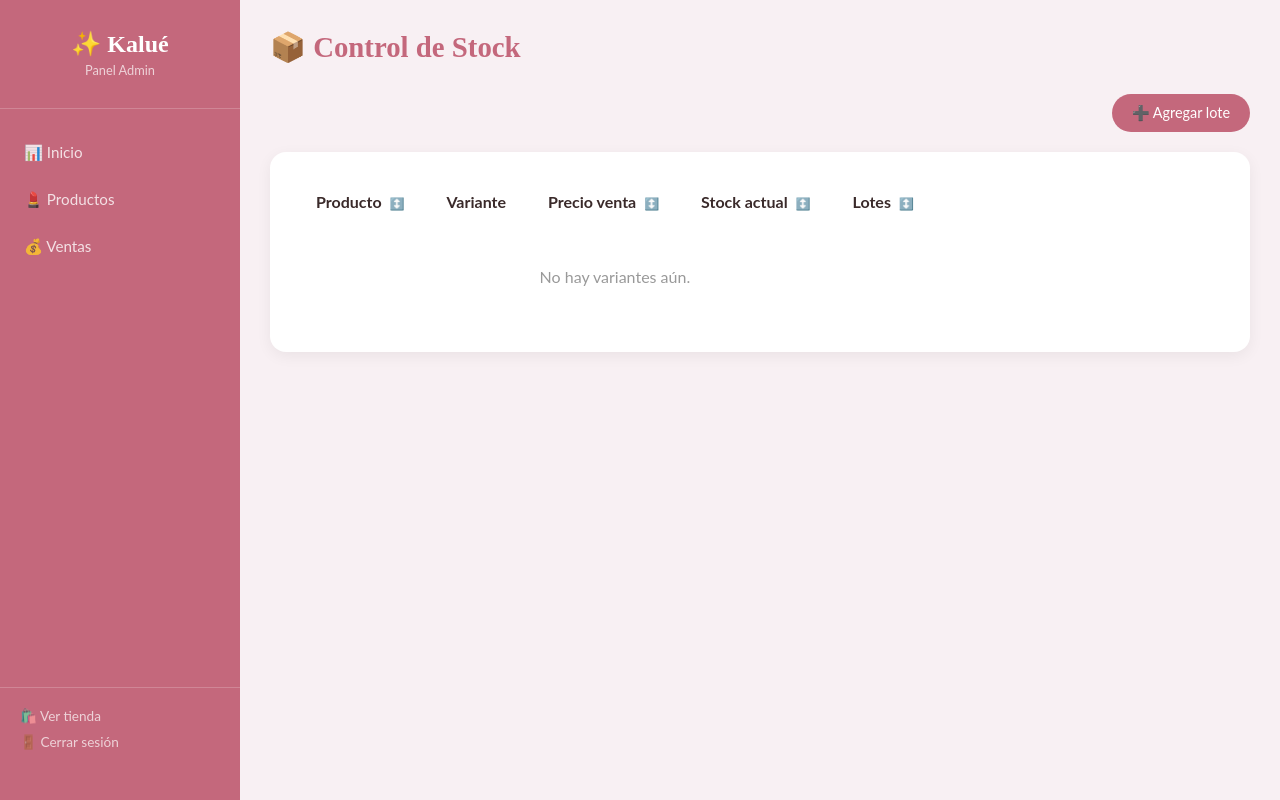
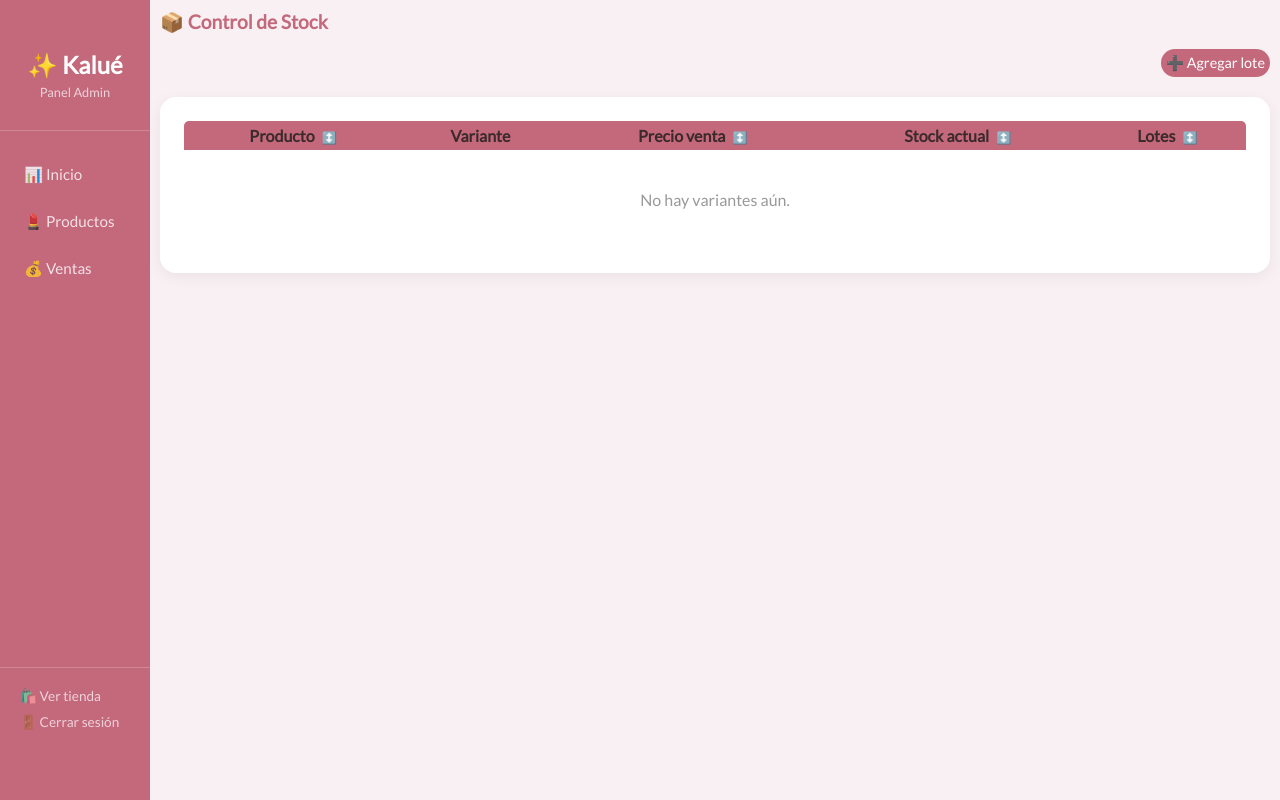
Before and after one commit to ivancaceresfl/Kalue_Beauty_Store_Django, a Django app: template templates/dashboard/stock.html in a window 1280 px wide. Run offline with Django 5.2, Linux system fonts and the light colour scheme; the template is opened without the code that fills it, so the values that code supplies are empty.

Commit message:
actualizaciones de la vista de los dashboard

```diff
--- a/static/css/dashboard.css
+++ b/static/css/dashboard.css
@@ -1,21 +1,26 @@
+@import url('https://fonts.googleapis.com/css2?family=Playfair+Display:wght@600&family=Lato:wght@300;400&display=swap');
+
+*, *::before, *::after {
+  font-family: 'Lato', sans-serif !important;
+}
+
 .dashboard-body {
-    display: flex;
     min-height: 100vh;
     background: #f8f0f3;
-    font-family: 'Lato', sans-serif;
 }
 
+/* ===== SIDEBAR ===== */
 .sidebar {
-    width: 240px;
+    width: 150px;
     background: var(--rosa-oscuro);
     color: white;
     display: flex;
     flex-direction: column;
-    padding: 30px 0;
+    padding: 50px 0;
     position: fixed;
-    height: 100vh;
     top: 0;
     left: 0;
+    height: 100vh;
 }
 
 .sidebar-logo {
@@ -25,9 +30,9 @@
 }
 
 .sidebar-logo h2 {
-    font-family: 'Playfair Display', serif;
     font-size: 1.5rem;
     margin-bottom: 4px;
+    text-align: center;
 }
 
 .sidebar-logo p {
@@ -77,22 +82,23 @@
     opacity: 1;
 }
 
+/* ===== LAYOUT PRINCIPAL ===== */
 .dashboard-main {
-    margin-left: 240px;
-    flex: 1;
-    padding: 30px;
+    margin-left: 150px;
+    padding: 10px;
+    box-sizing: border-box;
 }
 
 .dashboard-header {
-    margin-bottom: 30px;
+    margin-bottom: 15px;
 }
 
 .dashboard-header h1 {
-    font-family: 'Playfair Display', serif;
     color: var(--rosa-oscuro);
-    font-size: 1.8rem;
+    font-size: 1.2rem;
 }
 
+/* ===== ESTADÍSTICAS ===== */
 .stats-grid {
     display: grid;
     grid-template-columns: repeat(auto-fill, minmax(200px, 1fr));
@@ -115,24 +121,26 @@
     margin-bottom: 6px;
 }
 
-.stat-numero.verde  { color: #2ecc71; }
-.stat-numero.rojo   { color: #e74c3c; }
+.stat-numero.verde { color: #2ecc71; }
+.stat-numero.rojo  { color: #e74c3c; }
 
 .stat-label {
     font-size: 0.85rem;
     color: var(--gris);
 }
 
+/* ===== SECCIONES / ALERTAS ===== */
 .dashboard-section {
     background: white;
     border-radius: 16px;
     padding: 24px;
     box-shadow: 0 4px 15px rgba(0,0,0,0.06);
     margin-bottom: 24px;
+    overflow-x: auto;
+    position: relative;
 }
 
 .dashboard-section h2 {
-    font-family: 'Playfair Display', serif;
     color: var(--rosa-oscuro);
     margin-bottom: 20px;
     font-size: 1.2rem;
@@ -147,10 +155,11 @@
     font-size: 0.95rem;
 }
 
+/* ===== BOTONES / BADGES ===== */
 .btn-primary {
     background: var(--rosa-oscuro);
     color: white;
-    padding: 10px 20px;
+    padding: 5px 5px;
     border-radius: 25px;
     text-decoration: none;
     font-size: 0.9rem;
@@ -191,11 +200,12 @@
     font-size: 0.8rem;
 }
 
+/* ===== FORMULARIOS ===== */
 .form-dashboard {
     background: white;
     border-radius: 16px;
     padding: 30px;
-    max-width: 900px;
+    max-width: 1000px;
     box-shadow: 0 4px 15px rgba(0,0,0,0.06);
 }
 
@@ -232,12 +242,19 @@
     gap: 12px;
 }
 
+/* ===== TABLA ADMIN ===== */
+.tabla-admin {
+    width: 100%;
+    border-collapse: collapse;
+}
+
 .tabla-admin th,
 .tabla-admin td {
-    padding: 14px 20px;
+    padding: 5px 5px;
     white-space: nowrap;
     text-align: center;
 }
+
 .tabla-admin td.razon {
     max-width: 200px;
     white-space: normal;
@@ -245,9 +262,7 @@
     font-size: 0.85rem;
     color: var(--gris);
 }
-.dashboard-section {
-    overflow-x: auto;
-}
+
 .tabla-admin th[title] {
     user-select: none;
 }
@@ -261,3 +276,38 @@
     font-size: 0.75rem;
     margin-left: 4px;
 }
+
+.tabla-admin thead th {
+    position: sticky;
+    top: 0;
+    background: var(--rosa-oscuro);
+    z-index: 10;
+}
+
+/* ===== WRAPPER DE TABLA (scroll interno) ===== */
+.tabla-wrapper {
+    overflow-x: scroll;
+    overflow-y: auto;
+    max-height: 71vh;
+    border-radius: 5px;
+}
+
+/* Scroll HORIZONTAL Y VERTICAL (ambos visibles) */
+.tabla-wrapper::-webkit-scrollbar {
+    height: 10px;
+    width: 8px;
+}
+
+.tabla-wrapper::-webkit-scrollbar-track {
+    background: #f0e0e5;
+    border-radius: 5px;
+}
+
+.tabla-wrapper::-webkit-scrollbar-thumb {
+    background: var(--rosa);
+    border-radius: 5px;
+}
+
+.tabla-wrapper::-webkit-scrollbar-thumb:hover {
+    background: var(--rosa-oscuro);
+}
--- a/static/css/style.css
+++ b/static/css/style.css
@@ -1,3 +1,270 @@
+@import url('https://fonts.googleapis.com/css2?family=Playfair+Display:wght@600&family=Lato:wght@300;400&display=swap');
+
+:root {
+    --rosa:       #e8a0b0;
+    --rosa-oscuro:#c4687c;
+    --crema:      #fff8f5;
+    --texto:      #3a2a2a;
+    --gris:       #888;
+}
+
+*, *::before, *::after {
+    margin: 0;
+    padding: 0;
+    box-sizing: border-box;
+    font-family: 'Lato', sans-serif !important;
+}
+
+body {
+    background-color: var(--crema);
+    color: var(--texto);
+}
+
+header {
+    background: linear-gradient(135deg, var(--rosa-oscuro), var(--rosa));
+    color: white;
+    text-align: center;
+    padding: 20px 20px;
+}
+
+header h1 {
+    font-size: 1.6rem;
+    letter-spacing: 2px;
+    margin-bottom: 6px;
+}
+
+header p {
+    font-size: 1rem;
+    font-weight: 300;
+    opacity: 0.9;
+}
+
+main {
+    margin: 0 auto;
+    padding: 10px 10px;
+}
+
+main h2 {
+    font-size: 2rem;
+    text-align: center;
+    margin-bottom: 20px;
+    color: var(--rosa-oscuro);
+}
+
+/* ===== GALERÍA / TARJETAS ===== */
+.galeria {
+    display: grid;
+    grid-template-columns: repeat(auto-fill, minmax(240px, 1fr));
+    gap: 30px;
+}
+
+.tarjeta {
+    display: block;
+    text-decoration: none;
+    color: inherit;
+    background: white;
+    border-radius: 16px;
+    overflow: hidden;
+    box-shadow: 0 4px 15px rgba(0,0,0,0.08);
+    transition: transform 0.3s ease, box-shadow 0.3s ease;
+    position: relative;
+    cursor: pointer;
+}
+
+.tarjeta:hover {
+    transform: translateY(-6px);
+    box-shadow: 0 10px 30px rgba(196, 104, 124, 0.2);
+}
+
+.tarjeta img {
+    width: 100%;
+    height: 220px;
+    object-fit: cover;
+    display: block;
+    cursor: pointer;
+    transition: opacity 0.3s;
+}
+
+.tarjeta img:hover {
+    opacity: 0.9;
+}
+
+.tarjeta.agotado {
+    opacity: 0.5;
+    cursor: not-allowed;
+}
+
+.tarjeta.agotado img {
+    filter: grayscale(60%);
+}
+
+.badge-agotado {
+    position: absolute;
+    top: 50%;
+    left: 50%;
+    transform: translate(-50%, -50%);
+    background: rgba(0, 0, 0, 0.75);
+    color: white;
+    font-size: 1rem;
+    font-weight: 700;
+    letter-spacing: 3px;
+    padding: 10px 20px;
+    border-radius: 8px;
+}
+
+.info {
+    padding: 18px;
+    text-align: center;
+}
+
+.info h3 {
+    font-family: 'Playfair Display', serif;
+    font-size: 1.1rem;
+    margin-bottom: 6px;
+    color: var(--texto);
+}
+
+.marca {
+    font-size: 1rem;
+    color: var(--gris);
+    margin-bottom: 10px;
+}
+
+.frase-corta {
+    font-size: 0.82rem;
+    color: var(--gris);
+    font-style: italic;
+    margin-bottom: 8px;
+}
+
+.precio {
+    font-size: 1.3rem;
+    font-weight: 700;
+    color: var(--rosa-oscuro);
+    margin-bottom: 14px;
+}
+
+.badge {
+    display: inline-block;
+    background: var(--rosa);
+    color: white;
+    font-size: 0.7rem;
+    padding: 3px 10px;
+    border-radius: 20px;
+    text-transform: uppercase;
+    letter-spacing: 1px;
+    margin-bottom: 8px;
+}
+
+.btn-whatsapp {
+    display: inline-block;
+    background-color: #25d366;
+    color: white;
+    text-decoration: none;
+    padding: 10px 20px;
+    border-radius: 25px;
+    font-size: 0.9rem;
+    font-weight: 600;
+    transition: background-color 0.3s ease;
+}
+
+.btn-whatsapp:hover {
+    background-color: #1ebe5d;
+}
+
+/* ===== BUSCADOR / CATEGORÍAS / TABS ===== */
+.buscador {
+    display: flex;
+    justify-content: center;
+    padding: 5px 0px 5px;
+}
+
+.buscador input {
+    width: 100%;
+    max-width: 450px;
+    padding: 14px 22px;
+    border: 2px solid var(--rosa);
+    border-radius: 30px;
+    font-size: 1rem;
+    outline: none;
+    transition: border-color 0.3s ease, box-shadow 0.3s ease;
+}
+
+.categorias {
+    display: flex;
+    justify-content: center;
+    flex-wrap: wrap;
+    gap: 10px;
+    padding: 10px 10px;
+    background: white;
+    box-shadow: 0 2px 10px rgba(0,0,0,0.06);
+}
+
+.tab {
+    padding: 10px 22px;
+    border: 2px solid var(--rosa);
+    background: white;
+    color: var(--rosa-oscuro);
+    border-radius: 25px;
+    font-size: 0.95rem;
+    cursor: pointer;
+    transition: all 0.3s ease;
+    font-weight: 600;
+}
+
+.tab:hover {
+    background: var(--rosa);
+    color: white;
+}
+
+.tab.activo {
+    background: var(--rosa-oscuro);
+    color: white;
+    border-color: var(--rosa-oscuro);
+}
+
+.tabs-principales {
+    display: flex;
+    justify-content: center;
+    flex-wrap: wrap;
+    gap: 10px;
+    width: 100%;
+}
+
+.tabs-sub {
+    display: flex;
+    justify-content: center;
+    flex-wrap: wrap;
+    gap: 8px;
+    width: 100%;
+    margin-top: 12px;
+    padding-top: 12px;
+    border-top: 1px dashed var(--rosa);
+}
+
+.subtab {
+    padding: 7px 18px;
+    border: 1.5px solid var(--rosa);
+    background: white;
+    color: var(--rosa-oscuro);
+    border-radius: 20px;
+    font-size: 0.85rem;
+    cursor: pointer;
+    transition: all 0.3s ease;
+}
+
+.subtab:hover {
+    background: var(--rosa);
+    color: white;
+}
+
+.subtab.activo {
+    background: var(--rosa-oscuro);
+    color: white;
+    border-color: var(--rosa-oscuro);
+}
+
+/* ===== PÁGINA DE DETALLE DE PRODUCTO ===== */
 .detalle-container {
     max-width: 1000px;
     margin: 40px auto;
@@ -125,274 +385,25 @@
     border-color: var(--rosa-oscuro);
 }
 
-.tarjeta {
-    display: block;
-    text-decoration: none;
-    color: inherit;
+/* ===== MODAL ===== */
+.modal-cerrar {
+    position: absolute;
+    top: 15px;
+    right: 15px;
+    background: var(--rosa-oscuro);
+    color: white;
+    border: none;
+    border-radius: 50%;
+    width: 32px;
+    height: 32px;
+    font-size: 1rem;
+    cursor: pointer;
+    z-index: 10;
 }
 
-@media (max-width: 600px) {
-    .detalle-container {
-        flex-direction: column;
-    }
-}
-@import url('https://fonts.googleapis.com/css2?family=Playfair+Display:wght@600&family=Lato:wght@300;400&display=swap');
-
-:root {
-    --rosa:       #e8a0b0;
-    --rosa-oscuro:#c4687c;
-    --crema:      #fff8f5;
-    --texto:      #3a2a2a;
-    --gris:       #888;
-}
-
-* {
-    margin: 0;
-    padding: 0;
-    box-sizing: border-box;
-}
-
-body {
-    font-family: 'Lato', sans-serif;
-    background-color: var(--crema);
-    color: var(--texto);
-}
-
-header {
-    background: linear-gradient(135deg, var(--rosa-oscuro), var(--rosa));
-    color: white;
-    text-align: center;
-    padding: 60px 20px 40px;
-}
-
-header h1 {
-    font-family: 'Playfair Display', serif;
-    font-size: 2rem;
-    letter-spacing: 2px;
-    margin-bottom: 10px;
-}
-
-header p {
-    font-size: 1.1rem;
-    font-weight: 300;
-    opacity: 0.9;
-}
-
-main {
-    max-width: 1100px;
-    margin: 0 auto;
-    padding: 50px 20px;
-}
-
-main h2 {
-    font-family: 'Playfair Display', serif;
-    font-size: 2rem;
-    text-align: center;
-    margin-bottom: 40px;
-    color: var(--rosa-oscuro);
-}
-
-.galeria {
-    display: grid;
-    grid-template-columns: repeat(auto-fill, minmax(240px, 1fr));
-    gap: 30px;
-}
-
-.tarjeta {
-    background: white;
-    border-radius: 16px;
-    overflow: hidden;
-    box-shadow: 0 4px 15px rgba(0,0,0,0.08);
-    transition: transform 0.3s ease, box-shadow 0.3s ease;
-    position: relative;
-    cursor: pointer;
-}
-
-.tarjeta:hover {
-    transform: translateY(-6px);
-    box-shadow: 0 10px 30px rgba(196, 104, 124, 0.2);
-}
-
-.tarjeta img {
-    width: 100%;
-    height: 220px;
-    object-fit: cover;
-    display: block;
-    cursor: pointer;
-    transition: opacity 0.3s;
-}
-
-.tarjeta img:hover {
-    opacity: 0.9;
-}
-
-.info {
-    padding: 18px;
-    text-align: center;
-}
-
-.info h3 {
-    font-family: 'Playfair Display', serif;
-    font-size: 1.1rem;
-    margin-bottom: 6px;
-    color: var(--texto);
-}
-
-.marca {
-    font-size: 1 rem;
-    color: var(--gris);
-    margin-bottom: 10px;
-}
-
-.precio {
-    font-size: 1.3rem;
-    font-weight: 700;
-    color: var(--rosa-oscuro);
-    margin-bottom: 14px;
-}
-
-.btn-whatsapp {
-    display: inline-block;
-    background-color: #25d366;
-    color: white;
-    text-decoration: none;
-    padding: 10px 20px;
-    border-radius: 25px;
-    font-size: 0.9rem;
-    font-weight: 600;
-    transition: background-color 0.3s ease;
-}
-
-.btn-whatsapp:hover {
-    background-color: #1ebe5d;
-}
-
-footer {
-    text-align: center;
-    padding: 30px;
-    background: var(--rosa-oscuro);
-    color: white;
-    font-size: 0.9rem;
-    margin-top: 40px;
-}
-.categorias {
-    display: flex;
-    justify-content: center;
-    flex-wrap: wrap;
-    gap: 10px;
-    padding: 30px 20px;
-    background: white;
-    box-shadow: 0 2px 10px rgba(0,0,0,0.06);
-}
-
-.tab {
-    padding: 10px 22px;
-    border: 2px solid var(--rosa);
-    background: white;
-    color: var(--rosa-oscuro);
-    border-radius: 25px;
-    font-size: 0.95rem;
-    font-family: 'Lato', sans-serif;
-    cursor: pointer;
-    transition: all 0.3s ease;
-    font-weight: 600;
-}
-
-.tab:hover {
-    background: var(--rosa);
-    color: white;
-}
-
-.tab.activo {
-    background: var(--rosa-oscuro);
-    color: white;
-    border-color: var(--rosa-oscuro);
-}
-
-.badge {
-    display: inline-block;
-    background: var(--rosa);
-    color: white;
-    font-size: 0.7rem;
-    padding: 3px 10px;
-    border-radius: 20px;
-    text-transform: uppercase;
-    letter-spacing: 1px;
-    margin-bottom: 8px;
-}
-.buscador {
-    display: flex;
-    justify-content: center;
-    padding: 25px 20px 0;
-}
-
-.buscador input {
-    width: 100%;
-    max-width: 450px;
-    padding: 14px 22px;
-    border: 2px solid var(--rosa);
-    border-radius: 30px;
-    font-size: 1rem;
-    font-family: 'Lato', sans-serif;
-    outline: none;
-    transition: border-color 0.3s ease, box-shadow 0.3s ease;
-}
-.tabs-principales {
-    display: flex;
-    justify-content: center;
-    flex-wrap: wrap;
-    gap: 10px;
-    width: 100%;
-}
-
-.tabs-sub {
-    display: flex;
-    justify-content: center;
-    flex-wrap: wrap;
-    gap: 8px;
-    width: 100%;
-    margin-top: 12px;
-    padding-top: 12px;
-    border-top: 1px dashed var(--rosa);
-}
-
-.subtab {
-    padding: 7px 18px;
-    border: 1.5px solid var(--rosa);
-    background: white;
-    color: var(--rosa-oscuro);
-    border-radius: 20px;
-    font-size: 0.85rem;
-    font-family: 'Lato', sans-serif;
-    cursor: pointer;
-    transition: all 0.3s ease;
-}
-
-.subtab:hover {
-    background: var(--rosa);
-    color: white;
-}
-
-.subtab.activo {
-    background: var(--rosa-oscuro);
-    color: white;
-    border-color: var(--rosa-oscuro);
-}
-.tarjeta {
-    cursor: pointer;
-}
-
-.tarjeta img {
-    width: 100%;
-    height: 220px;
-    object-fit: cover;
-}
-
-.frase-corta {
-    font-size: 0.82rem;
-    color: var(--gris);
-    font-style: italic;
-    margin-bottom: 8px;
+@keyframes entrar {
+    from { transform: translateY(30px); opacity: 0; }
+    to   { transform: translateY(0);    opacity: 1; }
 }
 
 /* ===== WHATSAPP FLOTANTE ===== */
--- a/templates/dashboard/productos.html
+++ b/templates/dashboard/productos.html
@@ -13,6 +13,7 @@
 </div>
 
 <div class="dashboard-section">
+    <div class="tabla-wrapper">
         <table class="tabla-admin">
             <thead>
                 <tr>
@@ -28,7 +29,7 @@
             </thead>
             <tbody>
                 {% for p in productos %}
-
+                <tr>
                     <td>{{ forloop.counter }}</td>
                     <td>
                         {% if p.main_image %}
@@ -84,5 +85,6 @@
             </tbody>
         </table>
     </div>
+</div>
 
 {% endblock %}
--- a/templates/dashboard/stock.html
+++ b/templates/dashboard/stock.html
@@ -10,6 +10,7 @@
 </div>
 
 <div class="dashboard-section">
+    <div class="tabla-wrapper">
         <table class="tabla-admin">
             <thead>
                 <tr>
@@ -57,5 +58,6 @@
             </tbody>
         </table>
     </div>
+</div>
 
 {% endblock %}
```
Also changed, not shown: other parts of static/css/style.css (+14 -63 lines). Lines whose indentation alone changed are shown as unchanged.
